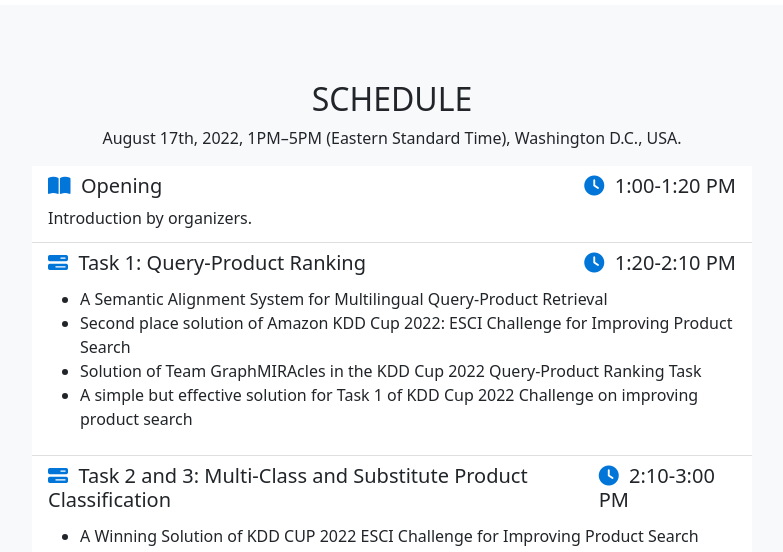
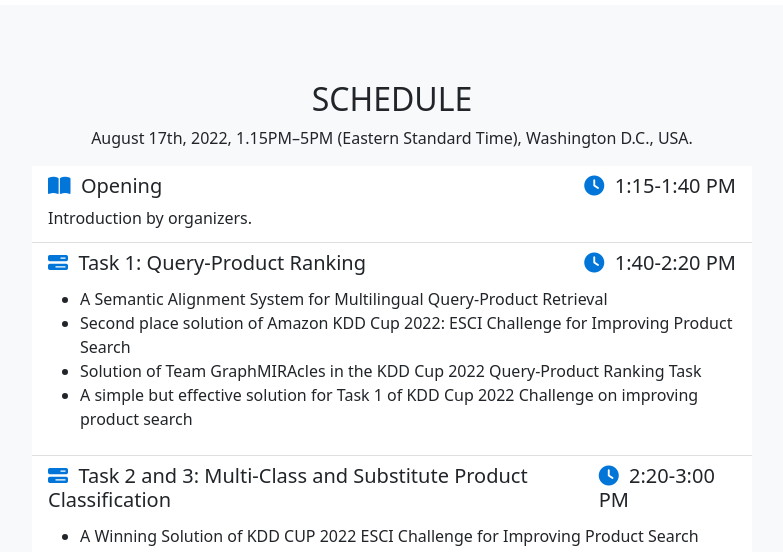
Before and after one commit to amazonkddcup/amazonkddcup.github.io, a plain HTML site: page index.html in a window 1280 px wide. Shown: the part 1160-1712 px from the top of the page, without its empty margins (248-1031 px from the left). Drawn offline with nearby package versions, Linux system fonts and the light colour scheme.

Commit message:
Changed schedule

```diff
--- a/index.html
+++ b/index.html
@@ -89,19 +89,19 @@
                     <div class="col-lg-8">
                         <br>
                         <h2 style="text-align: center;">SCHEDULE</h2>
-                        <p style="text-align: center;">August 17th, 2022, 1PM–5PM (Eastern Standard Time), Washington D.C., USA.</p>
+                        <p style="text-align: center;">August 17th, 2022, 1.15PM–5PM (Eastern Standard Time), Washington D.C., USA.</p>
                             <div class="list-group list-group-flush">
                                 <a class="list-group-item list-group-item-action">
                                   <div class="d-flex w-100 justify-content-between">
                                     <h5 class="mb-1"><span><i class="fas fa-book-open" style="color:#0275d8;"></i></span>&nbsp;&nbsp;Opening</h5>
-                                    <h5><span><i class="fas fa-clock" style="color:#0275d8;"></i></span>&nbsp;&nbsp;1:00-1:20 PM</h5>
+                                    <h5><span><i class="fas fa-clock" style="color:#0275d8;"></i></span>&nbsp;&nbsp;1:15-1:40 PM</h5>
                                   </div>
                                   <p class="mb-1">Introduction by organizers.</p>
                                 </a>
                                 <a class="list-group-item list-group-item-action">
                                   <div class="d-flex w-100 justify-content-between">
                                     <h5 class="mb-1"><span><i class="fas fa-bars-progress" style="color:#0275d8;"></i></span>&nbsp;&nbsp;Task 1: Query-Product Ranking</h5>
-                                    <h5><span><i class="fas fa-clock" style="color:#0275d8;"></i></span>&nbsp;&nbsp;1:20-2:10 PM</h5>
+                                    <h5><span><i class="fas fa-clock" style="color:#0275d8;"></i></span>&nbsp;&nbsp;1:40-2:20 PM</h5>
                                   </div>
                                   <p class="mb-1">
                                     <ul>
@@ -116,7 +116,7 @@
                                 <a class="list-group-item list-group-item-action">
                                     <div class="d-flex w-100 justify-content-between">
                                       <h5 class="mb-1"><span><i class="fas fa-bars-progress" style="color:#0275d8;"></i></span>&nbsp;&nbsp;Task 2 and 3: Multi-Class and Substitute Product Classification</h5>
-                                      <h5><span><i class="fas fa-clock" style="color:#0275d8;"></i></span>&nbsp;&nbsp;2:10-3:00 PM</h5>
+                                      <h5><span><i class="fas fa-clock" style="color:#0275d8;"></i></span>&nbsp;&nbsp;2:20-3:00 PM</h5>
                                     </div>
                                     <p class="mb-1">
                                         <ul>
```
